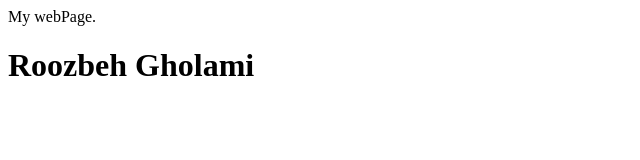
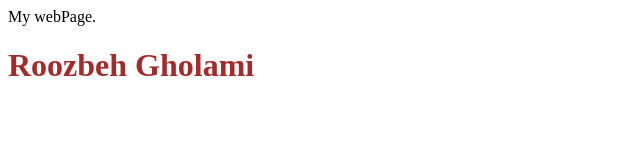
Before and after one commit to roozbeh-gholami70/simplilearnGitCourse, a plain HTML site: page index.html in a window 1280 px wide. Shown: the whole page, without its empty margins (0-640 px from the left). Drawn offline with Linux system fonts and the light colour scheme.

Commit message:
added style to h1 and header

```diff
--- a/index.html
+++ b/index.html
@@ -1,8 +1,8 @@
 <html>
-    <head>
+    <head style="color: chocolate;">
         My webPage.
     </head>
     <body>
-        <h1> Roozbeh Gholami </h1>
+        <h1 style="color: brown;"> Roozbeh Gholami </h1>
     </body>
 </html>
```
